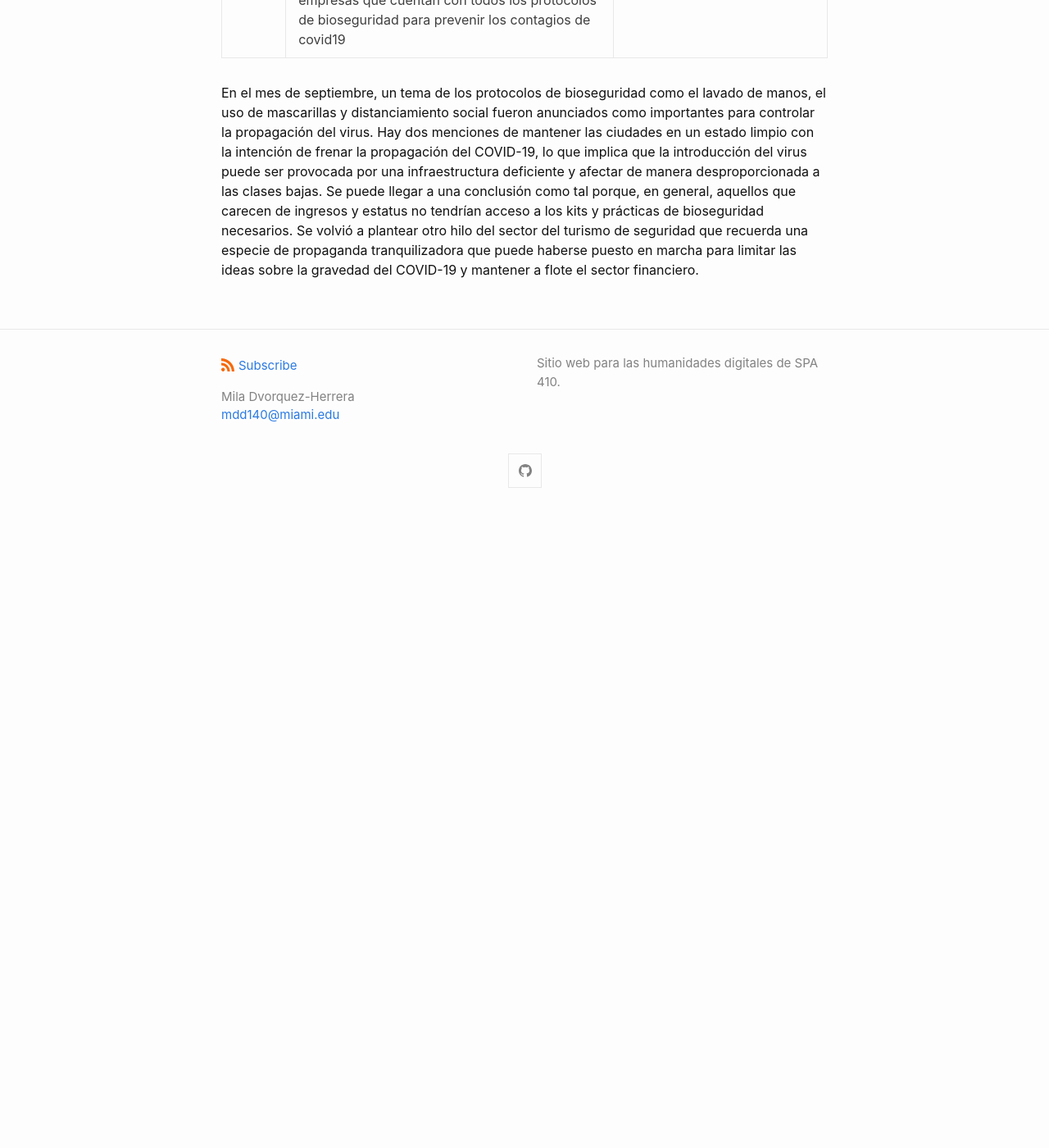
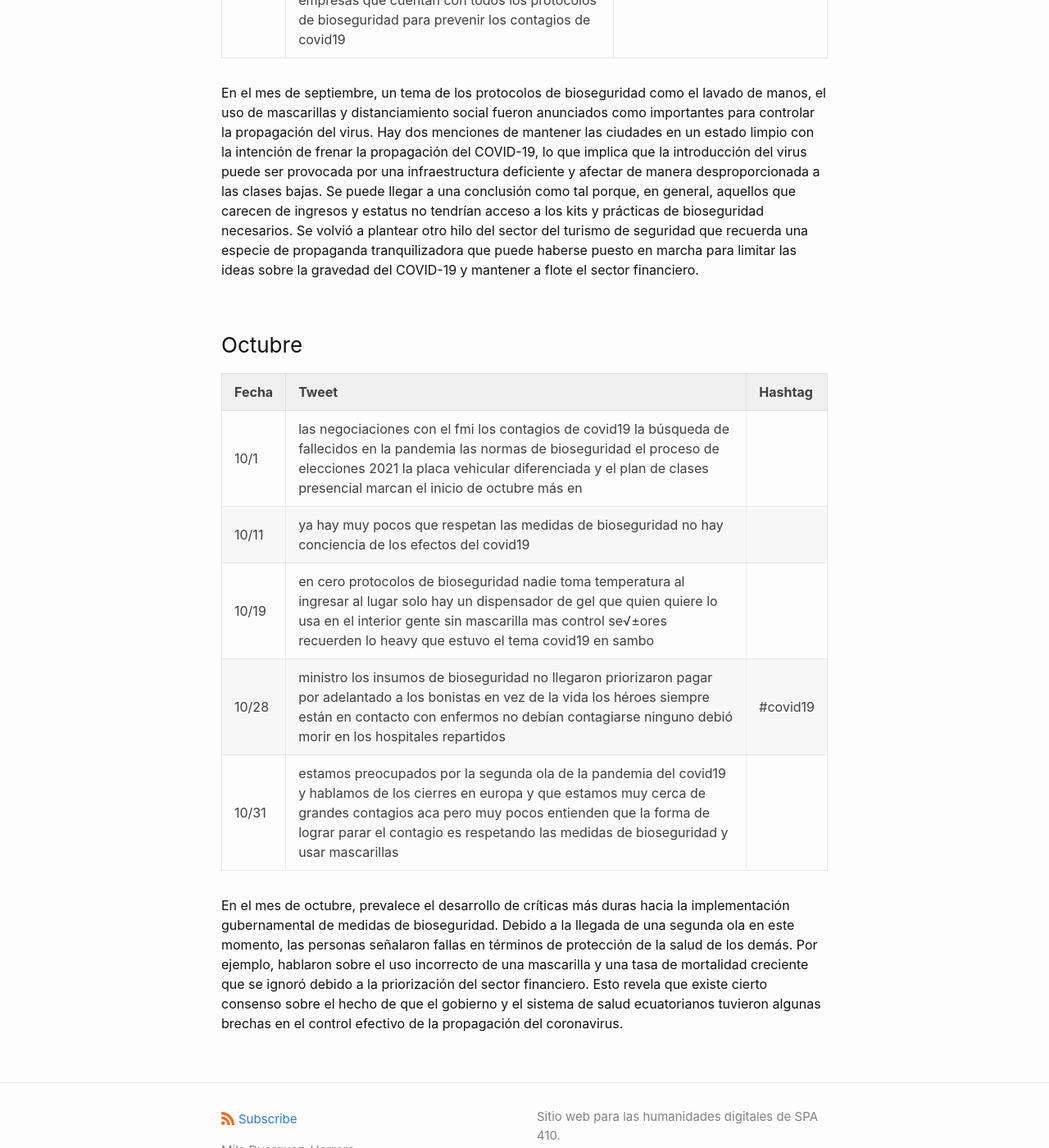
Before and after one commit to miladvh/miladvh.github.io, a Jekyll site: the page built from _posts/2021-12-8-ensayo4.md, in a window 1280 px wide and 1400 px high, scrolled down 13384 px. Shown: the whole window at 82% size. Built offline with Jekyll 4.4.1, drawn with Linux system fonts in a browser that asks for light colours; before the commit the page ends 14014 px from its top, so only the background shows below that.

Commit message:
Update 2021-12-8-ensayo4.md

```diff
--- a/_posts/2021-12-8-ensayo4.md
+++ b/_posts/2021-12-8-ensayo4.md
@@ -141,3 +141,15 @@ En agosto, se combinó más información sobre cómo protegerse de contraer el v
 | 9/30  | la atenas del ecuador cuenca recibió este martes el sello safe travel viaje seguro del consejo mundial de viajes y turismo el reconocimiento se otorga a los destinos y empresas que cuentan con todos los protocolos de bioseguridad para prevenir los contagios de covid19| |
 
 En el mes de septiembre, un tema de los protocolos de bioseguridad como el lavado de manos, el uso de mascarillas y distanciamiento social fueron anunciados como importantes para controlar la propagación del virus. Hay dos menciones de mantener las ciudades en un estado limpio con la intención de frenar la propagación del COVID-19, lo que implica que la introducción del virus puede ser provocada por una infraestructura deficiente y afectar de manera desproporcionada a las clases bajas. Se puede llegar a una conclusión como tal porque, en general, aquellos que carecen de ingresos y estatus no tendrían acceso a los kits y prácticas de bioseguridad necesarios. Se volvió a plantear otro hilo del sector del turismo de seguridad que recuerda una especie de propaganda tranquilizadora que puede haberse puesto en marcha para limitar las ideas sobre la gravedad del COVID-19 y mantener a flote el sector financiero.
+
+### Octubre
+
+| Fecha  |  Tweet                            | Hashtag    |
+| ------ | --------------------------------- | ---------- |
+| 10/1   | las negociaciones con el fmi los contagios de covid19 la búsqueda de fallecidos en la pandemia las normas de bioseguridad el proceso de elecciones 2021 la placa vehicular diferenciada y el plan de clases presencial marcan el inicio de octubre más en| |
+| 10/11  | ya hay muy pocos que respetan las medidas de bioseguridad no hay conciencia de los efectos del covid19 |  |
+| 10/19 | en cero protocolos de bioseguridad nadie toma temperatura al ingresar al lugar solo hay un dispensador de gel que quien quiere lo usa en el interior gente sin mascarilla mas control se√±ores recuerden lo heavy que estuvo el tema covid19 en sambo | |
+| 10/28  | ministro los insumos de bioseguridad no llegaron priorizaron pagar por adelantado a los bonistas en vez de la vida los héroes siempre están en contacto con enfermos no debían contagiarse ninguno debió morir en los hospitales repartidos| #covid19 |
+| 10/31  | estamos preocupados por la segunda ola de la pandemia del covid19 y hablamos de los cierres en europa y que estamos muy cerca de grandes contagios aca pero muy pocos entienden que la forma de lograr parar el contagio es respetando las medidas de bioseguridad y usar mascarillas | |
+
+En el mes de octubre, prevalece el desarrollo de críticas más duras hacia la implementación gubernamental de medidas de bioseguridad. Debido a la llegada de una segunda ola en este momento, las personas señalaron fallas en términos de protección de la salud de los demás. Por ejemplo, hablaron sobre el uso incorrecto de una mascarilla y una tasa de mortalidad creciente que se ignoró debido a la priorización del sector financiero. Esto revela que existe cierto consenso sobre el hecho de que el gobierno y el sistema de salud ecuatorianos tuvieron algunas brechas en el control efectivo de la propagación del coronavirus.
```
